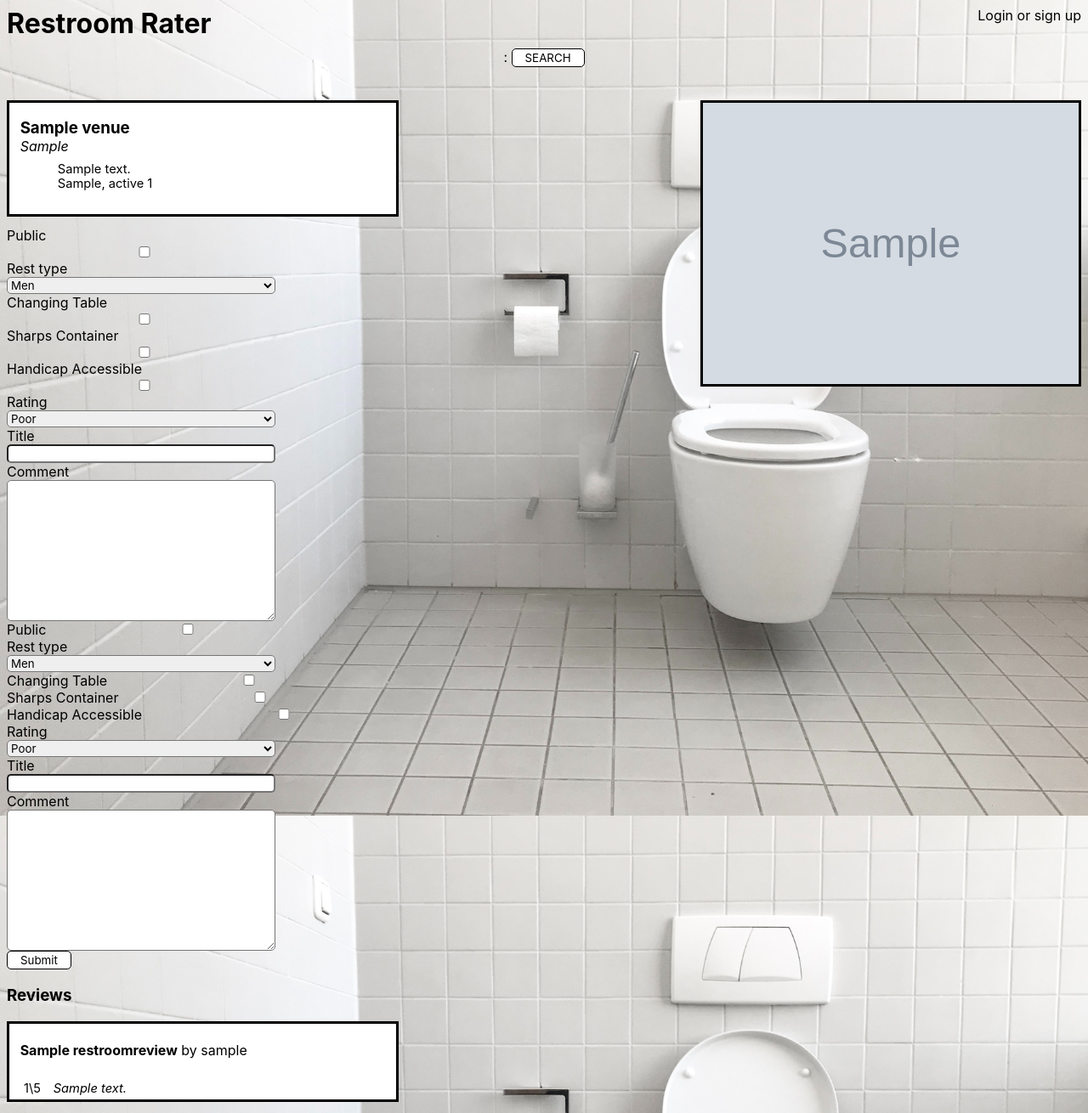
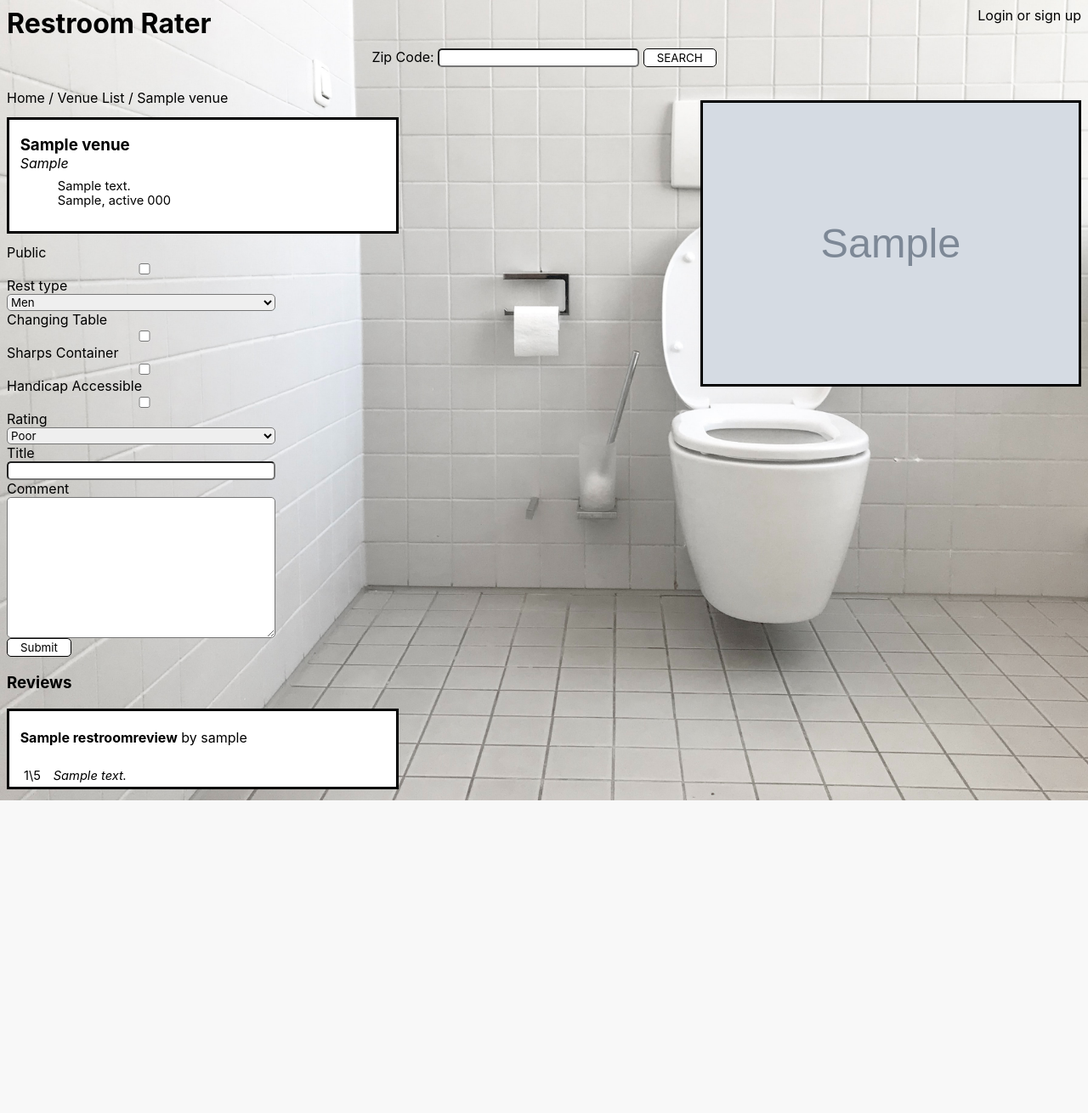
Before and after one commit to danibarstad/RestroomRater, a Django app: page /venues/detail/1/ in a window 1280 px wide. Shown: the whole page at 85% size. After the commit the page ends 942 px from the top, so only its background shows below. Run offline with Django 3.2, Linux system fonts and the light colour scheme; tables that the repository leaves empty hold one stand-in row (values such as "Sample post"); grey boxes marked "Sample" are stand-in pictures; some libraries are stand-ins or nearby versions.

Commit message:
added jank breadcrumbs + made zip_code field in model char instead of integer

```diff
--- a/restroomrater/restroom_rater/models.py
+++ b/restroomrater/restroom_rater/models.py
@@ -17,7 +17,7 @@ class Venue(models.Model):
     address = models.CharField(max_length=200)
     city = models.CharField(max_length=200, blank=False)
     state = models.CharField(max_length=2, blank=False)    # What about international?
-    zip_code = models.IntegerField(blank=False)
+    zip_code = models.CharField(max_length=5, blank=False)
     image = models.CharField(max_length=200)
 
     def __str__(self):
--- a/restroomrater/restroom_rater/templates/restroom_rater/base.html
+++ b/restroomrater/restroom_rater/templates/restroom_rater/base.html
@@ -21,8 +21,8 @@
 
             <div class="center">
                 <form action="{% url 'venue_list' %}">
-                    {% render_field search_form.search_location.label %}:
-                    {% render_field search_form.search_location class="form-control" %}
+                    {% render_field search_form.zip_code.label %}:
+                    {% render_field search_form.zip_code class="form-control" %}
                     <input type='submit' value='SEARCH'>
                 </form>
             </div>
--- a/restroomrater/restroom_rater/templates/restroom_rater/homepage.html
+++ b/restroomrater/restroom_rater/templates/restroom_rater/homepage.html
@@ -1,6 +1,9 @@
 {% extends 'restroom_rater/base.html' %}
+{% block content %}
 
-{% block content %}
+    <span id='breadcrumbs'>
+        <p><a href="{% url 'homepage' %}">Home</p>
+    </span>
 
     <p style="text-align: center;"><b>Enter a city, state, or zip code to begin your search!</b></p>
 
--- a/restroomrater/restroom_rater/templates/restroom_rater/venue_detail.html
+++ b/restroomrater/restroom_rater/templates/restroom_rater/venue_detail.html
@@ -1,6 +1,14 @@
 {% extends 'restroom_rater/base.html' %}
 {% block content %}
 {% load widget_tweaks %}
+
+    <span id='breadcrumbs'>
+        <a href="{% url 'homepage' %}">Home</a>
+        /
+        <a href="{% url 'venue_list' %}?zip_code={{ venue.zip_code }}">Venue List</a>
+        /
+        <a href="{% url 'venue_detail' venue_pk=venue.pk %}">{{ venue.name }}</a>
+    </span>
 
     <img class="venue_images" src="{{ venue.image }}" alt="{{ venue.name }}">
 
@@ -34,26 +42,6 @@
                     {% endfor %}
                 </div>
             {% endfor %}
-
-            <div class="form-group">
-
-                <label for="{{ restroom_form.public.id_for_label }}">{{ restroom_form.public.label }}</label>
-                {{ restroom_form.public }}<br>
-                <label for="{{ restroom_form.rest_type.id_for_label }}">{{ restroom_form.rest_type.label }}</label><br>
-                {{ restroom_form.rest_type|add_class:'form-control' }}<br>
-                <label for="{{ restroom_form.baby.id_for_label }}">{{ restroom_form.baby.label }}</label>
-                {{ restroom_form.baby }}<br>
-                <label for="{{ restroom_form.needle.id_for_label }}">{{ restroom_form.needle.label }}</label>
-                {{ restroom_form.needle }}<br>
-                <label for="{{ restroom_form.handicap.id_for_label }}">{{ restroom_form.handicap.label }}</label>
-                {{ restroom_form.handicap }}<br>
-                <label for="{{ restroom_form.rating.id_for_label }}">{{ restroom_form.rating.label }}</label><br>
-                {{ restroom_form.rating|add_class:'form-control' }}<br>
-                <label for="{{ restroom_form.title.id_for_label }}">{{ restroom_form.title.label }}</label><br>
-                {{ restroom_form.title|add_class:'form-control' }}<br>
-                <label for="{{ restroom_form.comment.id_for_label }}">{{ restroom_form.comment.label }}</label><br>
-                {{ restroom_form.comment|add_class:'form-control' }}<br>
-            </div>
 
             <input type="submit" value="Submit">
         </form>
--- a/restroomrater/restroom_rater/yelp_api.py
+++ b/restroomrater/restroom_rater/yelp_api.py
@@ -18,7 +18,8 @@ def get_name(location):
 
     url = 'https://api.yelp.com/v3/businesses/search'
     params = {
-        'location': f'{location}'
+        'location': f'{location}',
+        'limit': 50
     }
 
     headers = {'Authorization': f'Bearer {YELP_API_KEY}'}
```
Also changed, not shown: restroomrater/restroom_rater/templates/restroom_rater/breadcrumbs.html (added, +9 -0 lines), restroomrater/restroom_rater/templates/restroom_rater/review_detail.html (+11 -1 lines), restroomrater/restroom_rater/templates/restroom_rater/venue_list.html (+6 -2 lines), restroomrater/restroom_rater/migrations/0012_auto_20200621_1457.py (added).
